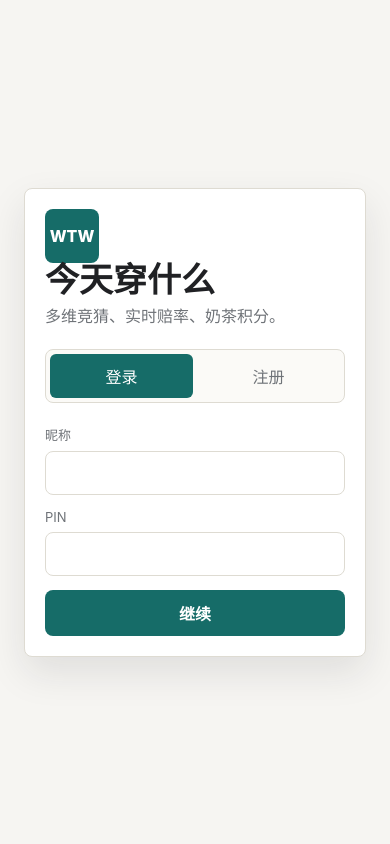
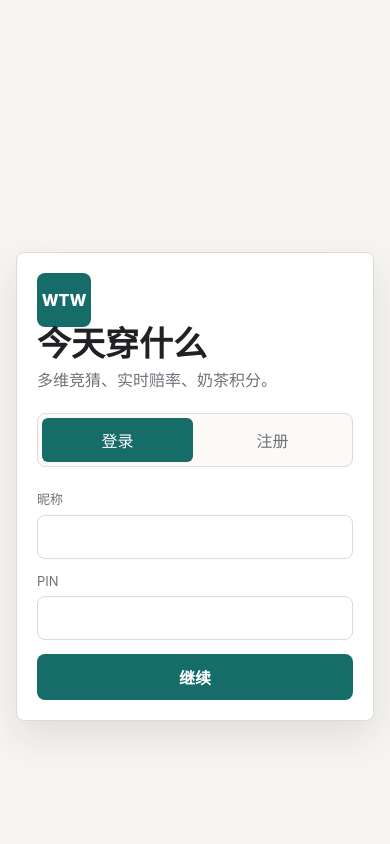
Before and after one commit to sungchienn/whatToWear, a Python web app: template templates/index.html in a window 390 px wide. Run offline with Jinja, Linux system fonts and the light colour scheme; the template is opened without the code that fills it, so the values that code supplies are empty.

Commit message:
Fix mobile login width

```diff
--- a/static/app.css
+++ b/static/app.css
@@ -26,6 +26,7 @@ html {
 body {
   min-height: 100vh;
   margin: 0;
+  overflow-x: hidden;
 }
 
 button,
@@ -67,13 +68,16 @@ button {
 
 .login-shell {
   min-height: 100vh;
+  width: 100%;
   display: grid;
   place-items: center;
   padding: 24px;
+  overflow-x: hidden;
 }
 
 .login-panel {
-  width: min(430px, 100%);
+  width: calc(100vw - 48px);
+  max-width: 430px;
   border: 1px solid var(--line);
   border-radius: 8px;
   background: var(--panel);
@@ -719,7 +723,15 @@ textarea {
 }
 
 @media (max-width: 430px) {
+  .login-shell {
+    padding: 16px;
+    display: block;
+  }
+
   .login-panel {
+    width: 100%;
+    max-width: none;
+    margin: 28vh auto 0;
     padding: 20px;
   }
 
```
